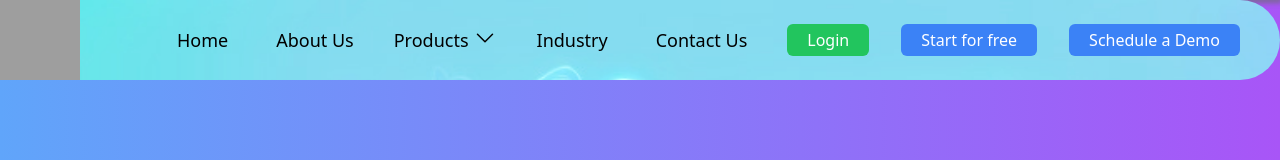
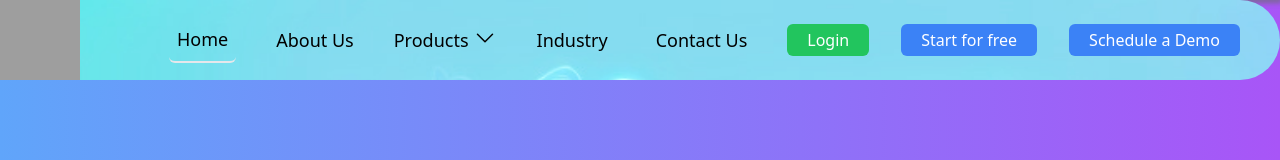
Before and after one commit to coderHarsh121212/AIhelp, a React (Create React App) app: page /auth in a window 1280 px wide. Shown: the top 160 px of the page. Built offline with nearby package versions, Linux system fonts and the light colour scheme; grey boxes are pictures that could not be loaded.

Commit message:
chnage
Signed-off-by: coderHarsh121212 <codesource287@gmail.com>

```diff
--- a/src/components/Navbar.js
+++ b/src/components/Navbar.js
@@ -53,7 +53,7 @@ const Navbar = () => {
           >
             <NavLink
               to="/"
-              className={`p-2 rounded-md text-xs md:text-base lg:text-sm xl:text-lg text-${
+              className={`p-2 rounded-md text-xs md:text-base lg:text-sm xl:text-lg border-b-2 text-${
                 scrollY > 0 ? "white hover:text-blue-500" : "black"
               } hover:hover-nav`}
               onClick={() => {
```
